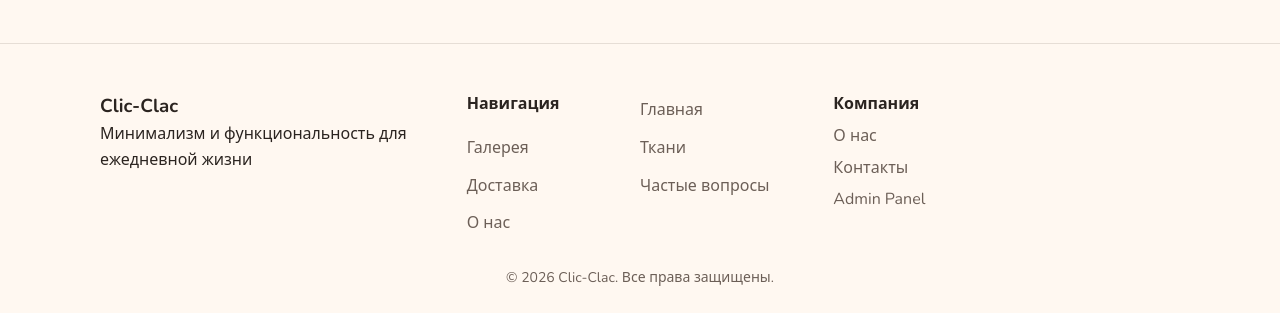
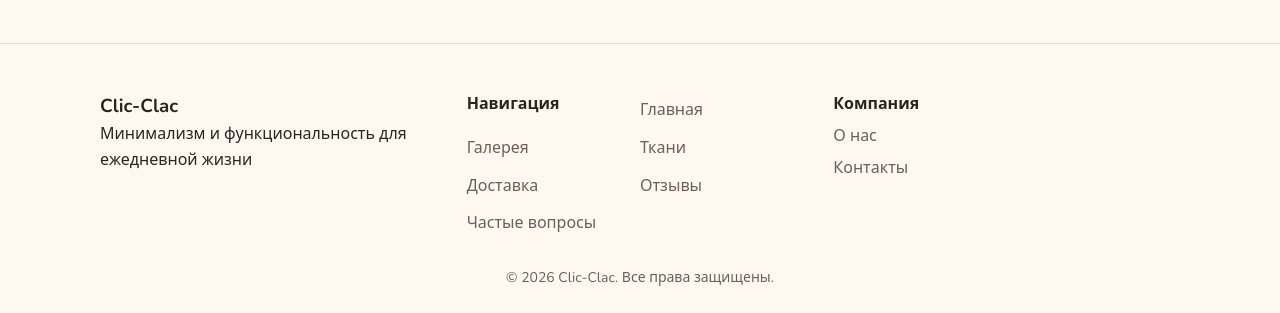
Before and after one commit to FireFoje/clic-clac-v.2, a plain HTML site: page frontend/index.html in a window 1280 px wide. Shown: the part 9619-9932 px from the top of the page. Drawn offline with nearby package versions, Linux system fonts and the light colour scheme; no server answers.

```diff
--- a/frontend/index.html
+++ b/frontend/index.html
@@ -537,15 +537,15 @@
         <a href="#gallery">Галерея</a>
         <a href="#fabrics">Ткани</a>
         <a href="#delivery">Доставка</a>
+        <a href="#reviews">Отзывы</a>
         <a href="#faqs">Частые вопросы</a>
-        <a href="#about-us">О нас</a>
+
         <!-- <a href="#contacts">Контакты</a> -->
       </div>
       <div>
         <h4>Компания</h4>
         <a href="#about-us">О нас</a>
         <a href="#contacts">Контакты</a>
-        <a href="/admin">Admin Panel</a>
       </div>
     </div>
     <div class="footer-bottom">&copy; 2026 Clic-Clac. Все права защищены.</div>
```
Also changed, not shown: 1 other file.
